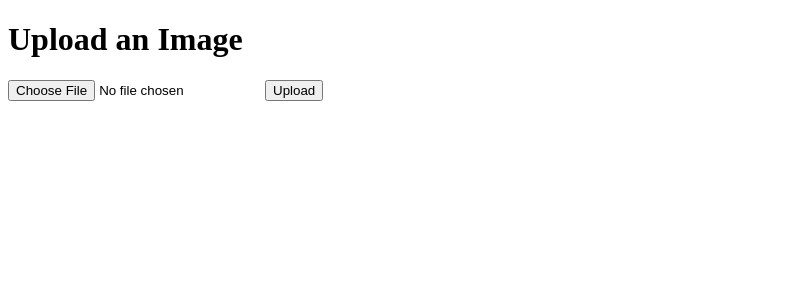
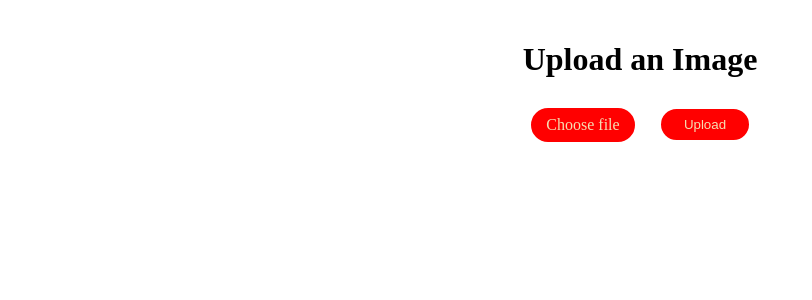
Before and after one commit to sameerchauhan360/cat-dog, a Flask app: page / in a window 1280 px wide. Shown: the top 300 px of the page, without its empty margins (0-812 px from the left). Run offline with Flask 3, Linux system fonts and the light colour scheme.

Commit message:
add css file

```diff
--- a/app.py
+++ b/app.py
@@ -48,7 +48,7 @@ def predict():
     img_filename = os.path.join(app.config['UPLOAD_FOLDER'], file.filename)
     img.save(img_filename)
 
-    return render_template('predict.html', prediction=result,
+    return render_template('index.html', prediction=result,
                            image_url=url_for('static', filename='uploads/' + file.filename))
 
 if __name__=='__main__':
--- /dev/null
+++ b/static/styles/styles.css
@@ -0,0 +1,64 @@
+body{
+    /* background: black; */
+    display: flex;
+    margin: 0;
+    padding: 20px;
+    flex-direction: column;
+    align-items: center;
+}
+#pred{
+    /* background-color: cyan; */
+    width: 100%;
+    display: flex;
+    flex-direction: column;
+    align-items: center;
+}
+
+#form{
+    /* background-color: yellow; */
+    width: 100%;
+    display: flex;
+    justify-content: center;
+    align-items: center;
+    flex-direction: column;
+    height: 50px;
+}
+div>form{
+    display: flex;
+    justify-content: center;
+    align-items: center;
+}
+
+img{
+    /* background-color: red; */
+    border: 1px solid black;
+    border-radius: 4px;
+    padding: 5px;
+    box-shadow: 0 0 10px gray;
+    background-size: contain;
+    margin: 10px;
+    max-width: 400px;
+}
+
+input[type="file"]{
+    background: #000;
+    display: none;
+}
+.custom-file-uploaded{
+    margin: 13px;
+    border: 2px solid red;
+    padding: 6px;
+    border-radius: 25px;
+    color: wheat;
+    background: red;
+    cursor: pointer;
+    width: 88px;
+    text-align: center;
+}
+.custom-file-uploaded:hover{
+    background: rgb(250, 89, 89);
+    color: black;
+}
+.custom-file-uploaded:active{
+    box-shadow: inset 0 4px 8px rgba(0, 0, 0, 0.2);
+}
--- a/templates/index.html
+++ b/templates/index.html
@@ -1,18 +1,28 @@
 <!DOCTYPE html>
 <html>
+
 <head>
     <title>Image Classifier</title>
+    <link rel="stylesheet" href="{{ url_for('static', filename='styles/styles.css') }}">
 </head>
+
 <body>
     <h1>Upload an Image</h1>
-    <form action="/predict" method="post" enctype="multipart/form-data">
-        <input type="file" name="file" />
-        <input type="submit" value="Upload" />
-    </form>
+    <div id=form>
+        <form action="/predict" method="post" enctype="multipart/form-data">
+            <label class="custom-file-uploaded">
+                <span>Choose file</span>
+                <input class="file" type="file" name="file" />
+            </label>
+            <input class="custom-file-uploaded" type="submit" value="Upload" />
+        </form>
+    </div>
+    <div id="pred">
+        {% if prediction %}
+        <h2>Prediction: {{ prediction }}</h2>
+        <img src="{{ image_url }}" alt="Uploaded Image">
+        {% endif %}
+    </div>
+</body>
 
-    {% if prediction %}
-        <h2>Prediction: {{ prediction }}</h2>
-        <img src="{{ image_url }}" alt="Uploaded Image" style="max-width: 400px;">
-    {% endif %}
-</body>
 </html>
```
Also changed, not shown: templates/home.html (deleted, +0 -10 lines), templates/layout.html (deleted, +0 -15 lines), templates/predict.html (deleted, +0 -11 lines), static/uploads/cat2.jpeg (added), static/uploads/cat3.jpeg (added).
